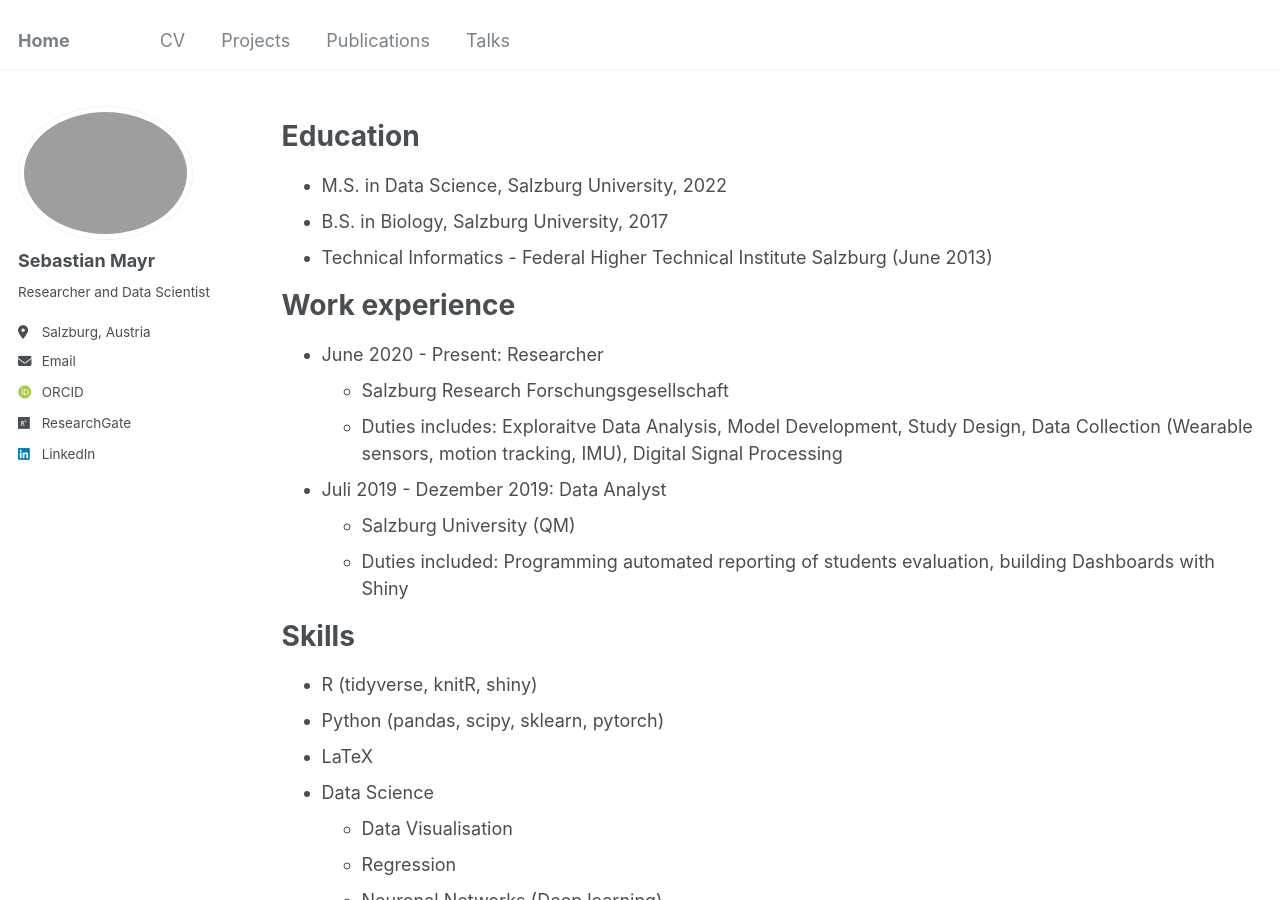
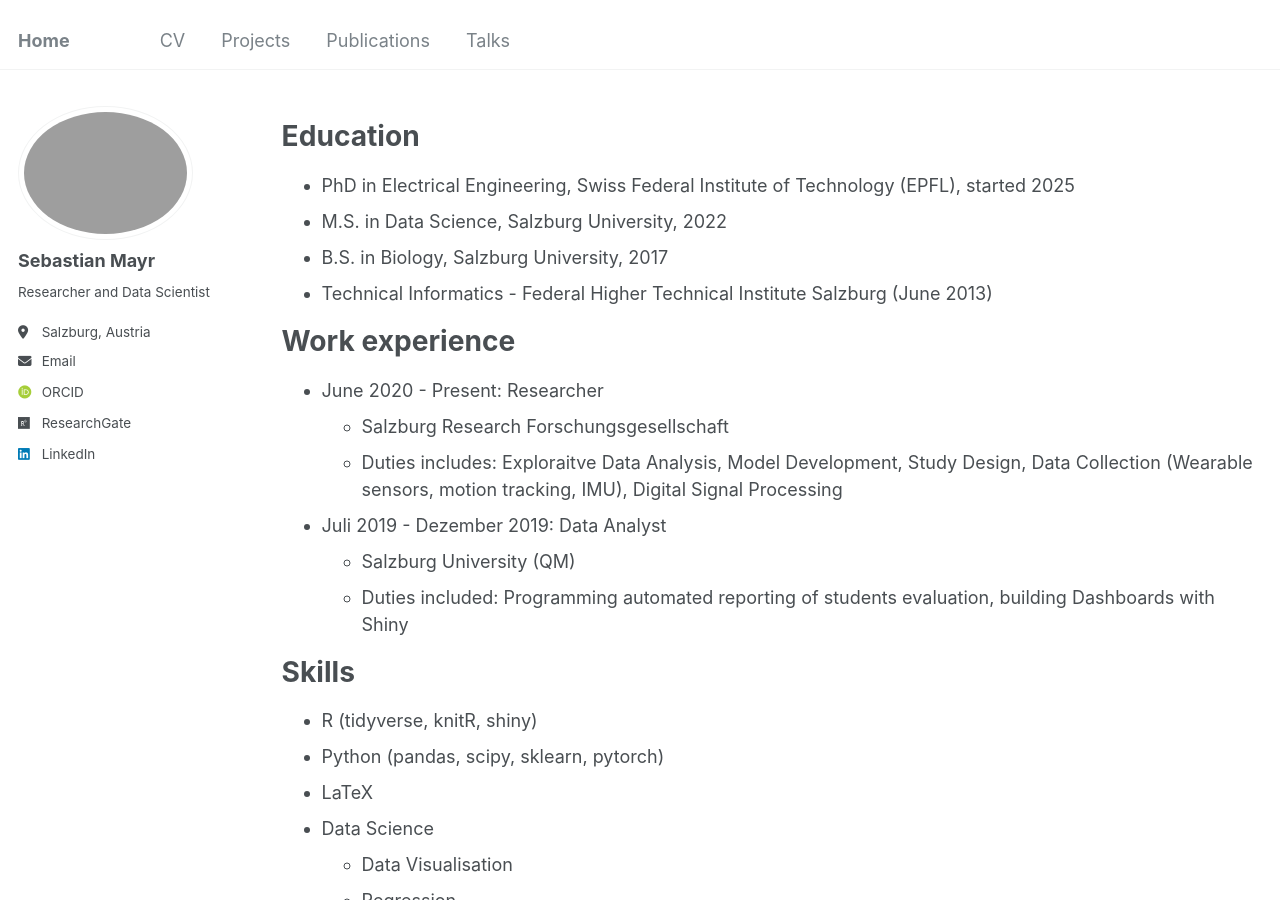
Before and after one commit to seb-93/seb-93.github.io, a Jekyll site: the page built from _pages/CV.md, in a window 1280 px wide and 900 px high. Built offline with Jekyll 4.4.1, drawn with Linux system fonts in a browser that asks for light colours; some web fonts are replaced.

Commit message:
update cv

```diff
--- a/_pages/CV.md
+++ b/_pages/CV.md
@@ -9,7 +9,7 @@ redirect_from:
 {% include base_path %}
 
 # Education
-
+* PhD in Electrical Engineering, Swiss Federal Institute of Technology (EPFL), started 2025
 * M.S. in Data Science, Salzburg University, 2022
 * B.S. in Biology, Salzburg University, 2017
 * Technical Informatics - Federal Higher Technical Institute Salzburg (June 2013)
```
